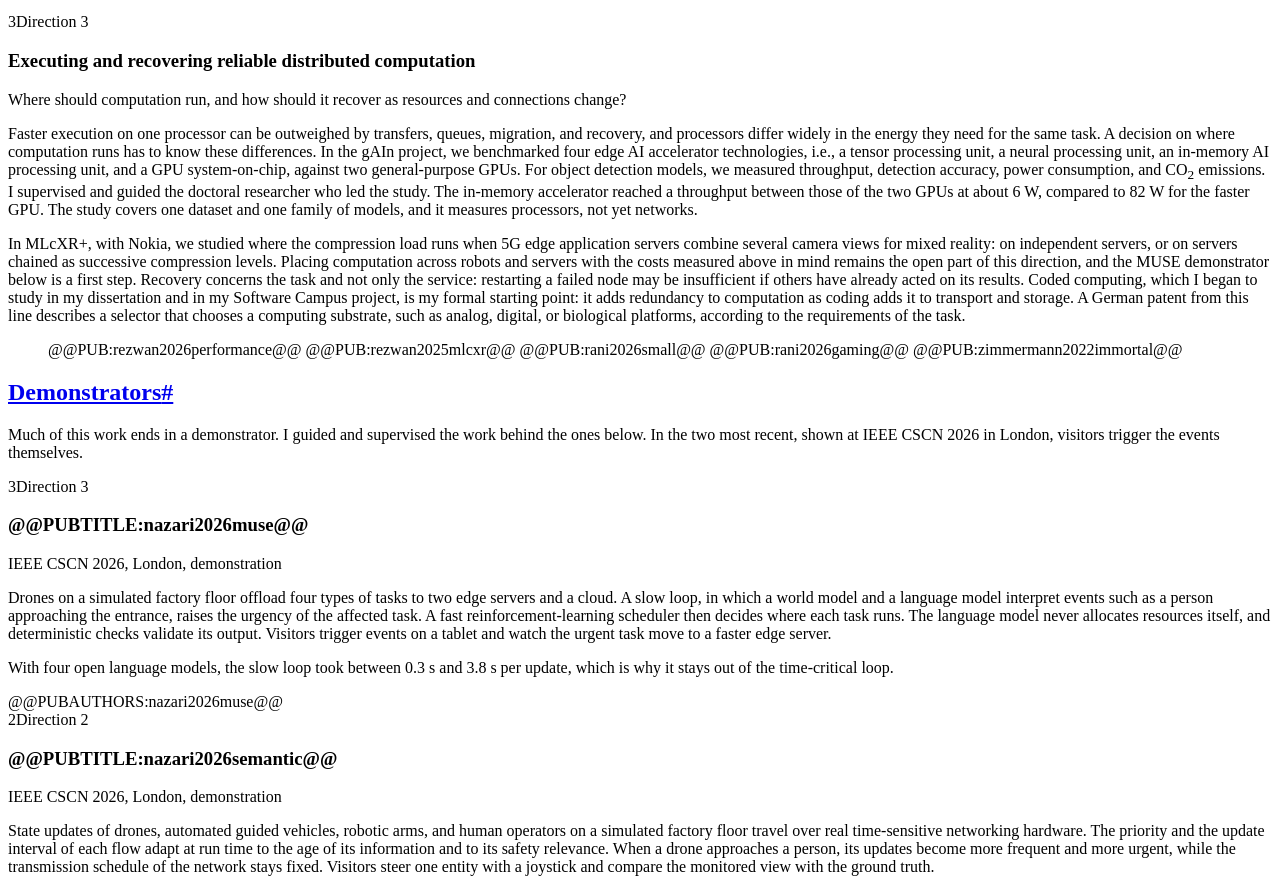
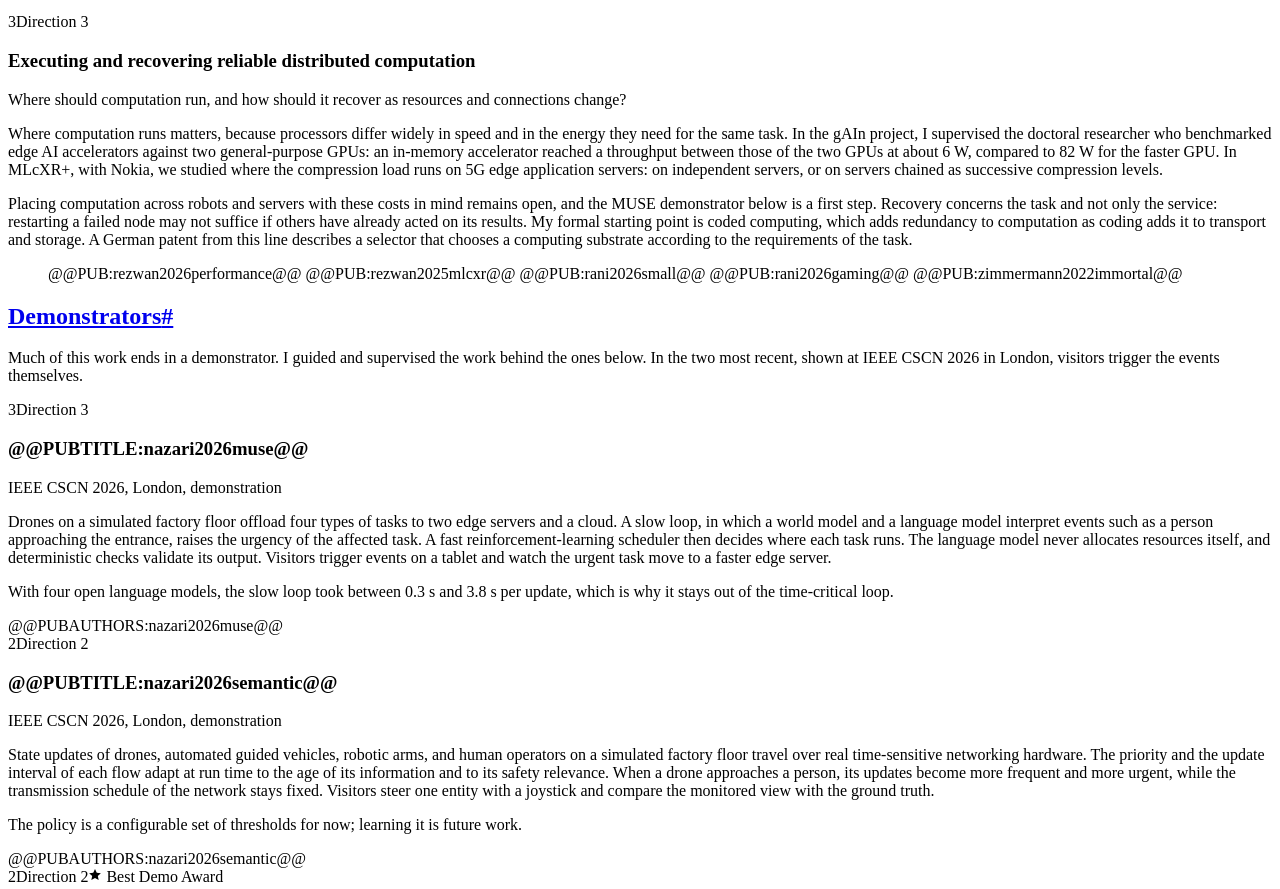
Before and after one commit to JuanCabre/juancabre.github.io, a plain HTML site: page pages/index.html in a window 1280 px wide. Shown: the part 2626-3515 px from the top of the page. Drawn offline with Linux system fonts and the light colour scheme; files whose address does not match are found by name.

Commit message:
Shorten the direction 3 research text
Keeps the placement question, the gAIn accelerator result, MLcXR+, task-level
recovery, coded computing and the substrate-selector patent; drops the
accelerator and metric lists.

Co-Authored-By: Claude Opus 5.5 <noreply@anthropic.com>
Claude-Session: https://claude.ai/code/session_01LvqpJKbmmcdrcZytTvLikE

```diff
--- a/pages/index.html
+++ b/pages/index.html
@@ -162,8 +162,8 @@ nav: home
             <p class="line-name"><span class="line-bullet" data-line="3" aria-hidden="true">3</span>Direction 3</p>
       <h3>Executing and recovering reliable distributed computation</h3>
       <p class="question">Where should computation run, and how should it recover as resources and connections change?</p>
-      <p>Faster execution on one processor can be outweighed by transfers, queues, migration, and recovery, and processors differ widely in the energy they need for the same task. A decision on where computation runs has to know these differences. In the gAIn project, we benchmarked four edge AI accelerator technologies, i.e., a tensor processing unit, a neural processing unit, an in-memory AI processing unit, and a GPU system-on-chip, against two general-purpose GPUs. For object detection models, we measured throughput, detection accuracy, power consumption, and CO<sub>2</sub> emissions. I supervised and guided the doctoral researcher who led the study. The in-memory accelerator reached a throughput between those of the two GPUs at about 6 W, compared to 82 W for the faster GPU. The study covers one dataset and one family of models, and it measures processors, not yet networks.</p>
-      <p>In MLcXR+, with Nokia, we studied where the compression load runs when 5G edge application servers combine several camera views for mixed reality: on independent servers, or on servers chained as successive compression levels. Placing computation across robots and servers with the costs measured above in mind remains the open part of this direction, and the MUSE demonstrator below is a first step. Recovery concerns the task and not only the service: restarting a failed node may be insufficient if others have already acted on its results. Coded computing, which I began to study in my dissertation and in my Software Campus project, is my formal starting point: it adds redundancy to computation as coding adds it to transport and storage. A German patent from this line describes a selector that chooses a computing substrate, such as analog, digital, or biological platforms, according to the requirements of the task.</p>
+      <p>Where computation runs matters, because processors differ widely in speed and in the energy they need for the same task. In the gAIn project, I supervised the doctoral researcher who benchmarked edge AI accelerators against two general-purpose GPUs: an in-memory accelerator reached a throughput between those of the two GPUs at about 6 W, compared to 82 W for the faster GPU. In MLcXR+, with Nokia, we studied where the compression load runs on 5G edge application servers: on independent servers, or on servers chained as successive compression levels.</p>
+      <p>Placing computation across robots and servers with these costs in mind remains open, and the MUSE demonstrator below is a first step. Recovery concerns the task and not only the service: restarting a failed node may not suffice if others have already acted on its results. My formal starting point is coded computing, which adds redundancy to computation as coding adds it to transport and storage. A German patent from this line describes a selector that chooses a computing substrate according to the requirements of the task.</p>
       <ul class="cite-list">
         @@PUB:rezwan2026performance@@
         @@PUB:rezwan2025mlcxr@@
```
